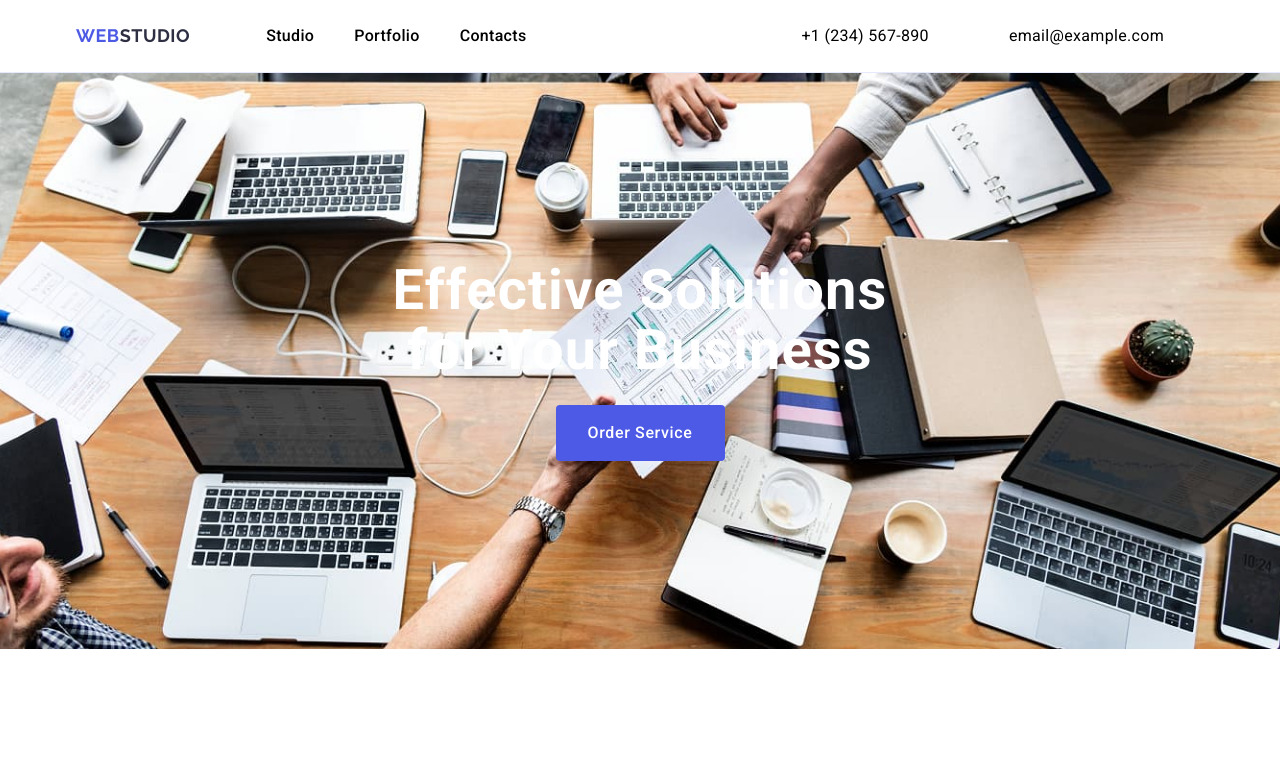
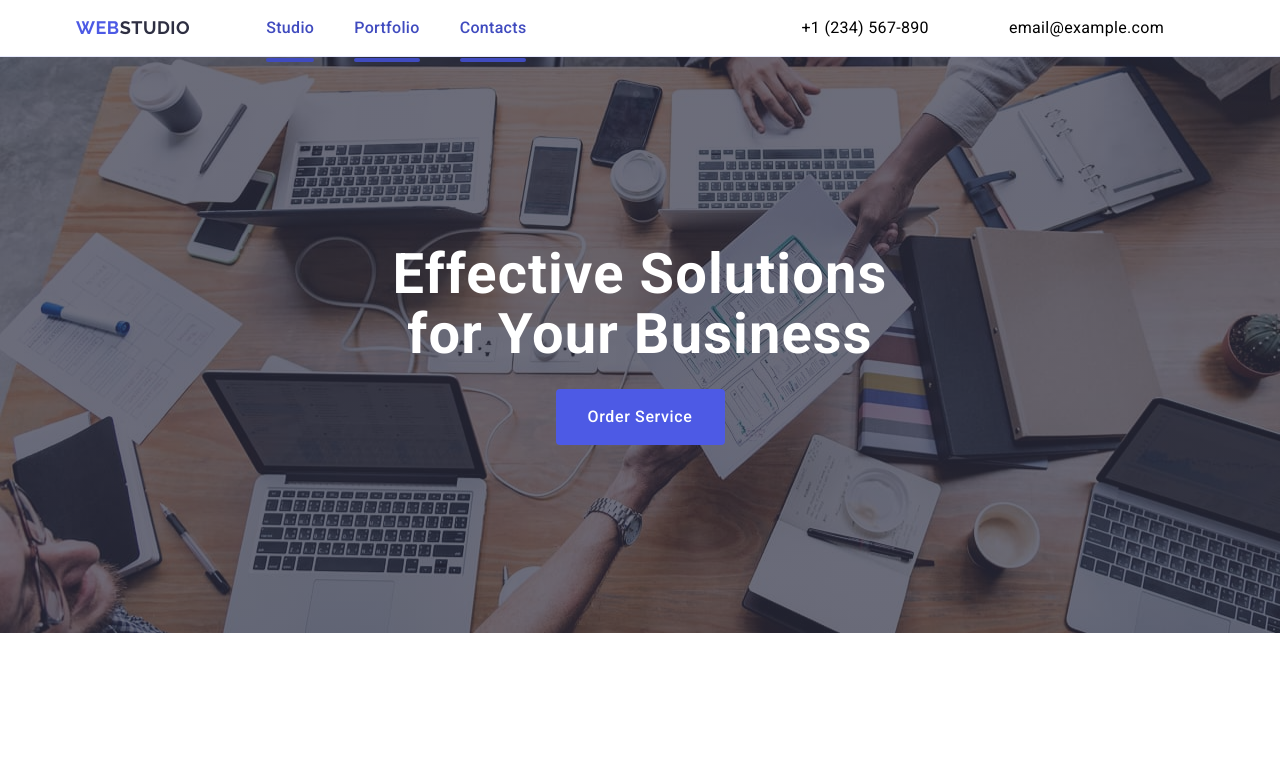
Before and after one commit to wrldworry/goit-markup-hw-04, a plain HTML site: page index.html in a window 1280 px wide. Shown: the top 765 px of the page. Drawn offline with nearby package versions, Linux system fonts and the light colour scheme.

Commit message:
not first commit

```diff
--- a/css/styles.css
+++ b/css/styles.css
@@ -30,6 +30,9 @@ section {
 
 .header {
   border-bottom: 1px solid #e7e9fc;
+  box-shadow: 0px 2px 1px rgba(46, 47, 66, 0.08),
+                        0px 1px 1px rgba(46, 47, 66, 0.16),
+                        0px 1px 6px rgba(46, 47, 66, 0.08);
 }
 
 .header-container {
@@ -106,8 +109,8 @@ letter-spacing: 0.02em;
 color: #2E2F42;
 text-decoration: none;
 color: black;
-padding: 24px 0;
 }
+
 .contact-info {
     font-style: normal;
     display: flex;
@@ -164,9 +167,9 @@ padding: 24px 0;
     font-family: "Roboto", sans-serifs;
     background-color: #2E2F42;
     padding: 188px 0;
-    background-image: url(../images/people-office\ 1.jpg), url(../images/Dark-bg.png);
-    background-position: center, center;
-    background-size: cover, cover;
+    background-image: linear-gradient(rgba(46, 47, 66, 0.7), rgba(46, 47, 66, 0.7)), url(../images/people-office\ 1.jpg);
+    max-width: 1440px;
+transition: ;    background-repeat: no-repeat;
 }
 
 .fourth-section {
@@ -221,6 +224,7 @@ background-color: var(--primary-color, #4d5ae5);
 border-radius: 4px;
 cursor: pointer;
 margin: 0 auto;
+transition:  background-color 250ms cubic-bezier(0.4, 0, 0.2, 1);
 }
 
 .btn:hover {
@@ -230,8 +234,6 @@ margin: 0 auto;
 .btn:focus {
     background-color: #404BBF;
 }
-
-
 
 .team-h2 {
 /* Header 2 */
@@ -325,6 +327,9 @@ margin: 0 auto 24px;
 
 .f-link {
   padding: 24px 0;
+  position: relative;
+            color: #404bbf;
+            transition: color 250ms cubic-bezier(0.4, 0, 0.2, 1);
 }
 
 .f-link:hover {
@@ -334,6 +339,18 @@ margin: 0 auto 24px;
 .f-link:focus {
     color: #404bbf;
 }
+
+.f-link::after {
+  content: '';
+  width: 100%;
+  position: absolute;
+  left: 0;
+  bottom: -1px;
+  height: 4px;
+  background-color: #404bbf;
+  border-radius: 2px;
+}
+
 
 .features {
   padding: 120px 0;
```
